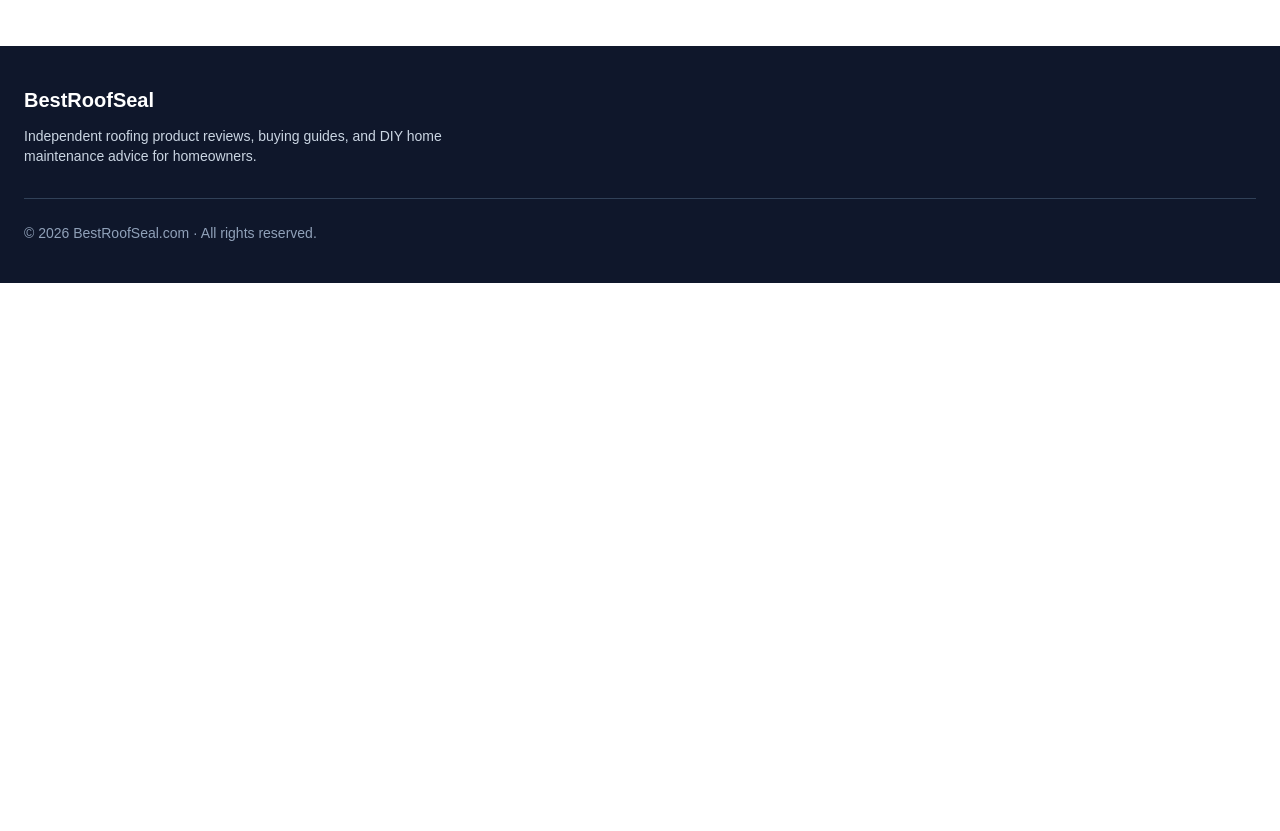
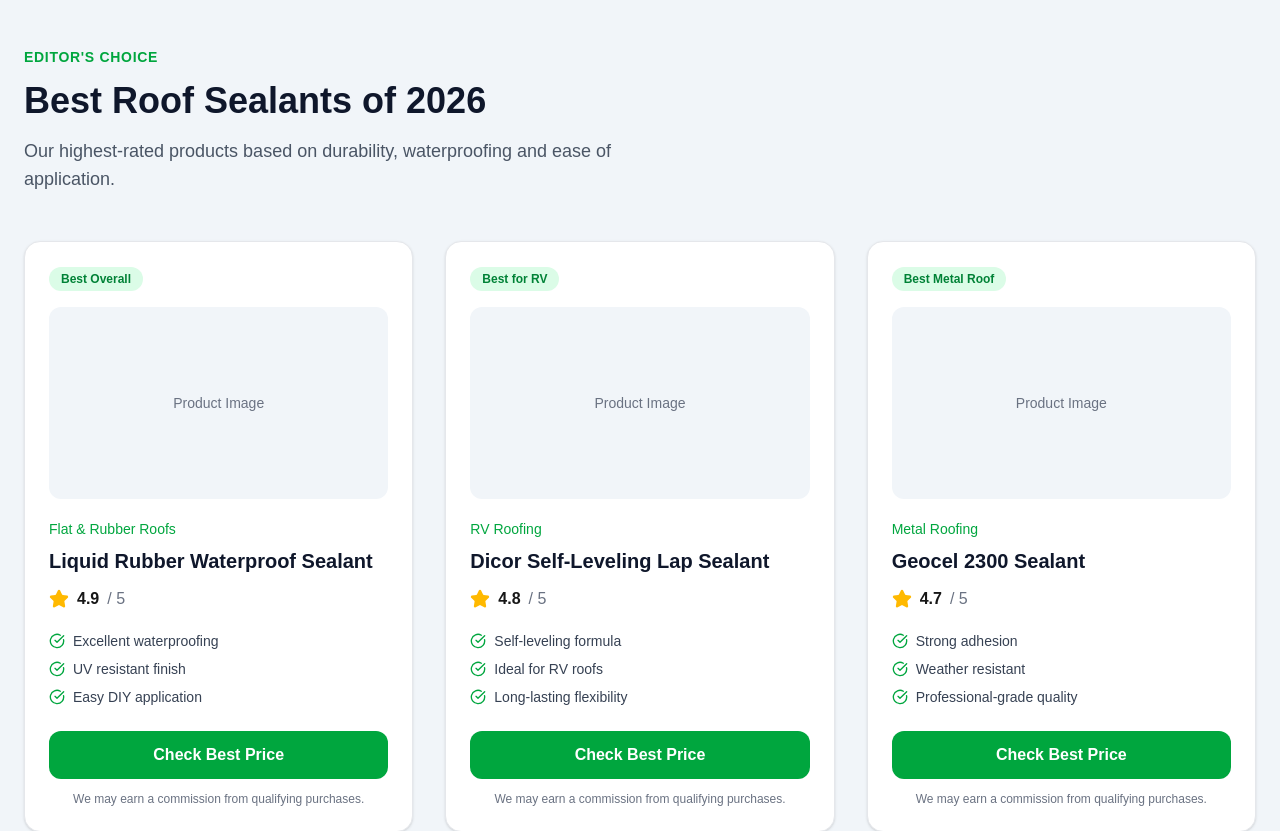
Before and after one commit to yasithWimukthi/bestroofseal, a Next.js app: page / in a window 1280 px wide. Shown: the part 1260-2091 px from the top of the page. Before the commit the page ends 1543 px from the top, so only its background shows below. Built offline with nearby package versions, Linux system fonts and the light colour scheme.

Commit message:
create featured section

```diff
--- a/app/page.tsx
+++ b/app/page.tsx
@@ -1,4 +1,52 @@
 import CategoryCard from "@/components/CategoryCard";
+import ProductCard from "@/components/ProductCard";
+
+const featuredProducts = [
+    {
+        badge: "Best Overall",
+        name: "Liquid Rubber Waterproof Sealant",
+        category: "Flat & Rubber Roofs",
+        rating: 4.9,
+        pros: [
+            "Excellent waterproofing",
+            "UV resistant finish",
+            "Easy DIY application",
+        ],
+    },
+    {
+        badge: "Best for RV",
+        name: "Dicor Self-Leveling Lap Sealant",
+        category: "RV Roofing",
+        rating: 4.8,
+        pros: [
+            "Self-leveling formula",
+            "Ideal for RV roofs",
+            "Long-lasting flexibility",
+        ],
+    },
+    {
+        badge: "Best Metal Roof",
+        name: "Geocel 2300 Sealant",
+        category: "Metal Roofing",
+        rating: 4.7,
+        pros: [
+            "Strong adhesion",
+            "Weather resistant",
+            "Professional-grade quality",
+        ],
+    },
+    {
+        badge: "Best Budget",
+        name: "Flex Seal Liquid Rubber",
+        category: "Roof Leak Repair",
+        rating: 4.6,
+        pros: [
+            "Budget friendly",
+            "Fast drying",
+            "Great for small leaks",
+        ],
+    },
+];
 
 export default function Home() {
     return (
@@ -64,6 +112,32 @@
                     />
                 </div>
             </section>
+            {/* Featured Products */}
+
+            <section className="bg-slate-100 py-20">
+                <div className="mx-auto max-w-7xl px-6">
+                    <div className="max-w-2xl">
+      <span className="text-sm font-semibold uppercase tracking-wider text-green-600">
+        Editor's Choice
+      </span>
+
+                        <h2 className="mt-3 text-4xl font-bold text-slate-900">
+                            Best Roof Sealants of 2026
+                        </h2>
+
+                        <p className="mt-4 text-lg text-gray-600">
+                            Our highest-rated products based on durability, waterproofing and
+                            ease of application.
+                        </p>
+                    </div>
+
+                    <div className="mt-12 grid gap-8 lg:grid-cols-3">
+                        {featuredProducts.map((product) => (
+                            <ProductCard key={product.name} {...product} />
+                        ))}
+                    </div>
+                </div>
+            </section>
         </main>
     );
 }
--- /dev/null
+++ b/components/ProductCard.tsx
@@ -0,0 +1,57 @@
+import { Star, CheckCircle } from "lucide-react";
+
+type ProductCardProps = {
+    name: string;
+    category: string;
+    rating: number;
+    badge: string;
+    pros: string[];
+};
+
+export default function ProductCard({
+                                        name,
+                                        category,
+                                        rating,
+                                        badge,
+                                        pros,
+                                    }: ProductCardProps) {
+    return (
+        <article className="rounded-2xl border border-gray-200 bg-white p-6 shadow-sm transition hover:shadow-xl">
+            <div className="mb-4 inline-block rounded-full bg-green-100 px-3 py-1 text-xs font-semibold text-green-700">
+                {badge}
+            </div>
+
+            {/* Temporary product image */}
+            <div className="flex h-48 items-center justify-center rounded-xl bg-slate-100">
+                <span className="text-sm text-gray-500">Product Image</span>
+            </div>
+
+            <p className="mt-5 text-sm font-medium text-green-600">{category}</p>
+
+            <h3 className="mt-2 text-xl font-bold text-slate-900">{name}</h3>
+
+            <div className="mt-3 flex items-center gap-2">
+                <Star className="h-5 w-5 fill-amber-400 text-amber-400" />
+                <span className="font-semibold">{rating}</span>
+                <span className="text-gray-500">/ 5</span>
+            </div>
+
+            <div className="mt-5 space-y-2">
+                {pros.map((pro) => (
+                    <div key={pro} className="flex items-start gap-2">
+                        <CheckCircle className="mt-0.5 h-4 w-4 text-green-600" />
+                        <span className="text-sm text-gray-700">{pro}</span>
+                    </div>
+                ))}
+            </div>
+
+            <button className="mt-6 w-full rounded-xl bg-green-600 py-3 font-semibold text-white transition hover:bg-green-700">
+                Check Best Price
+            </button>
+
+            <p className="mt-3 text-center text-xs text-gray-500">
+                We may earn a commission from qualifying purchases.
+            </p>
+        </article>
+    );
+}
```
